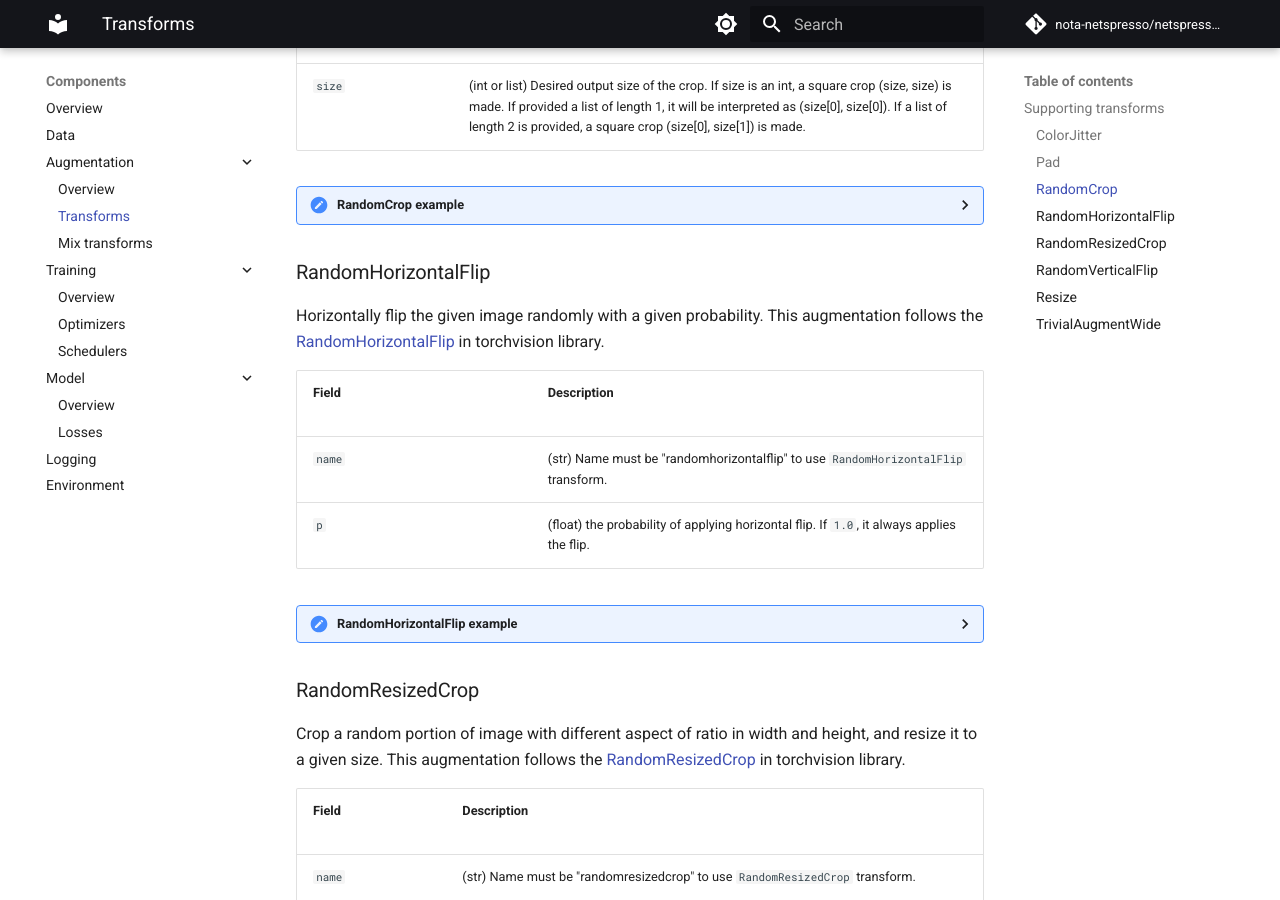
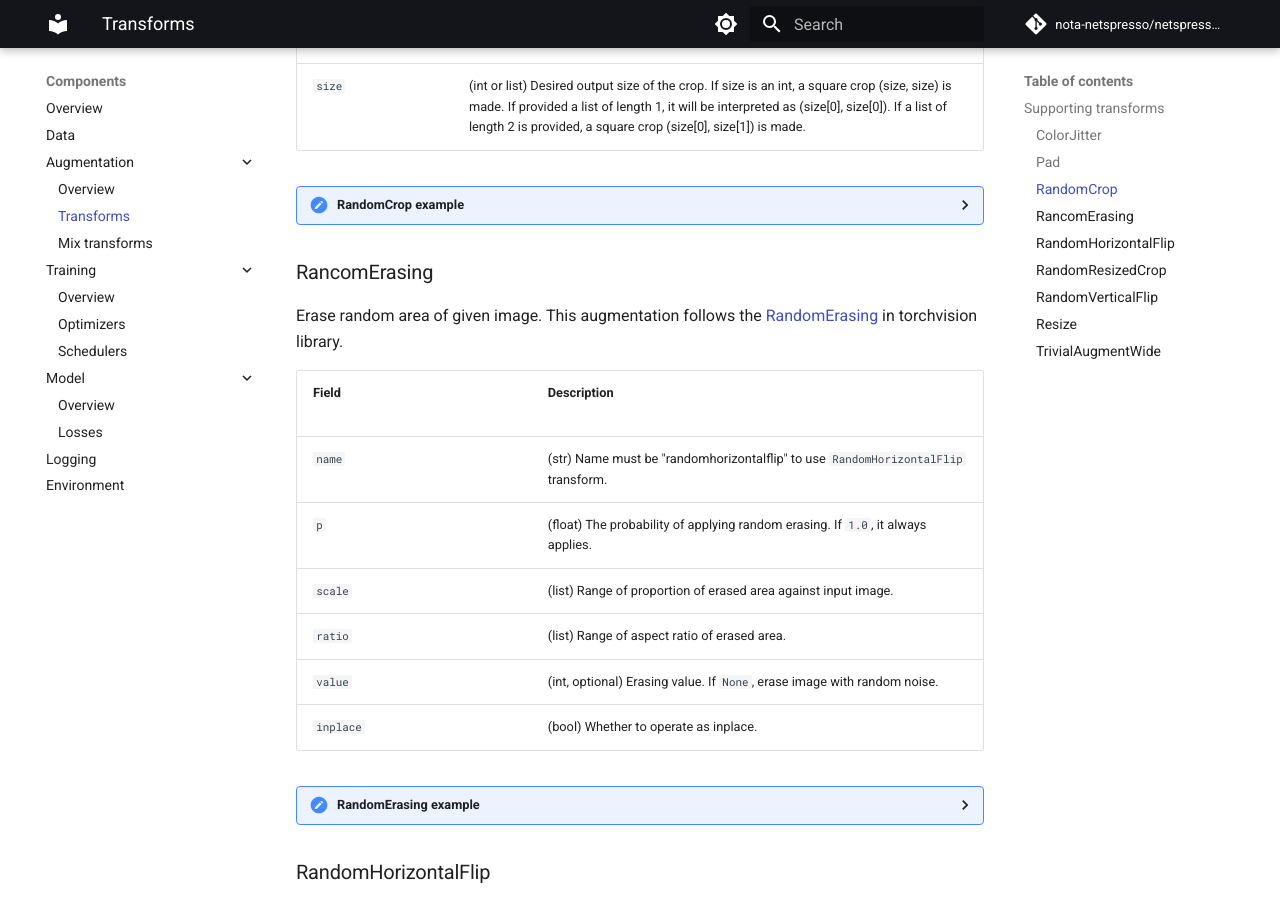
Before and after one commit to Nota-NetsPresso/netspresso-trainer, an MkDocs documentation site: the page built from docs/components/augmentation/transforms.md, in a window 1280 px wide and 900 px high, scrolled down 1985 px. Built offline with MkDocs 1.6.1 and Material for MkDocs 9.7.7, drawn with Linux system fonts in a browser that asks for light colours; comment, search, counter and statistics services are not loaded.

Commit message:
Update RandomErasing

````diff
--- a/docs/components/augmentation/transforms.md
+++ b/docs/components/augmentation/transforms.md
@@ -80,6 +80,35 @@ Crop the given image at a random location. This augmentation follows the [Random
       -
         name: randomcrop
         size: 256
+  ```
+</details>
+
+### RancomErasing
+
+Erase random area of given image. This augmentation follows the [RandomErasing](https://pytorch.org/vision/0.15/generated/torchvision.transforms.RandomErasing.html#torchvision.transforms.RandomErasing) in torchvision library.
+
+| Field <img width=200/> | Description |
+|---|---|
+| `name` | (str) Name must be "randomhorizontalflip" to use `RandomHorizontalFlip` transform. |
+| `p` | (float) The probability of applying random erasing. If `1.0`, it always applies. |
+| `scale` | (list) Range of proportion of erased area against input image. |
+| `ratio` | (list) Range of aspect ratio of erased area. |
+| `value` | (int, optional) Erasing value. If `None`, erase image with random noise. |
+| `inplace` | (bool) Whether to operate as inplace. |
+
+<details>
+  <summary>RandomErasing example</summary>
+
+  ```yaml
+  augmentation:
+    transforms:
+      -
+        name: randomerasing
+        p: 0.5
+        scale: [0.02, 0.33]
+        ratio: [0.3, 3.3]
+        value: 0
+        inplace: False
   ```
 </details>
 
````
